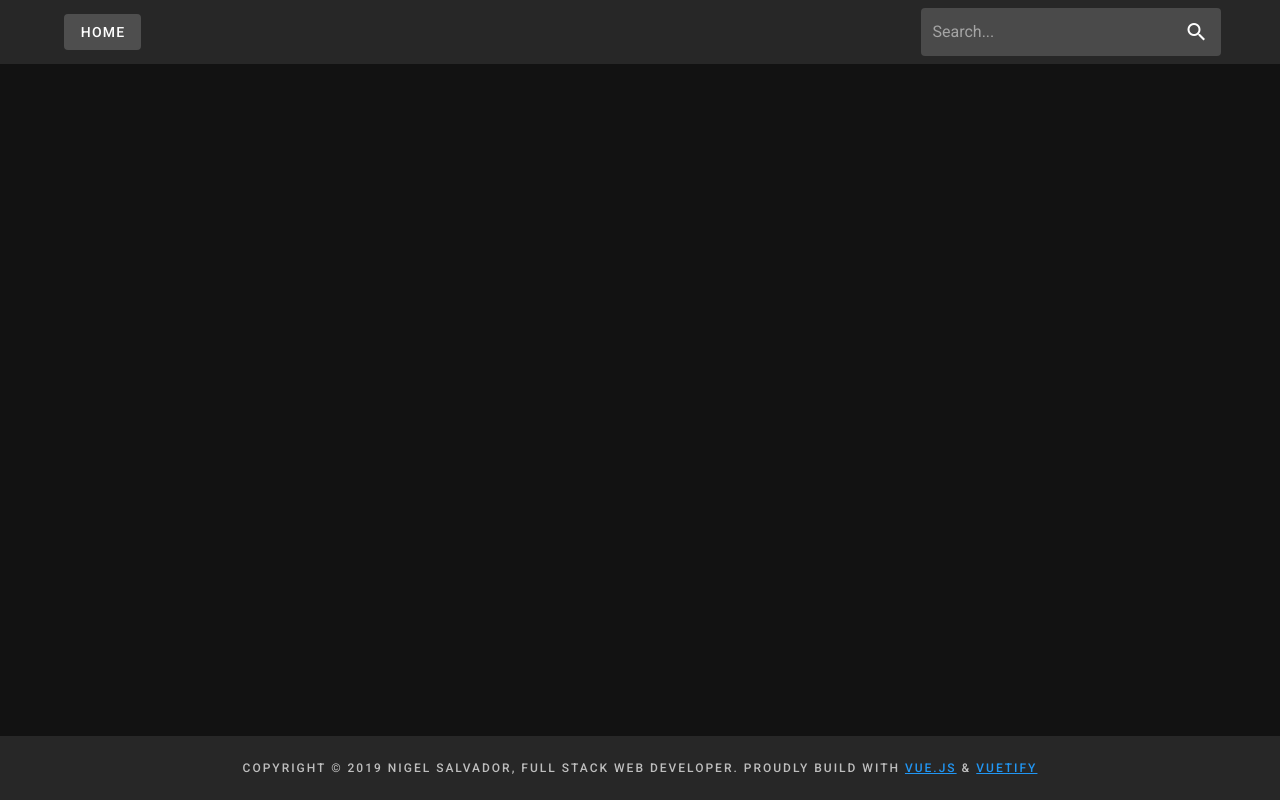
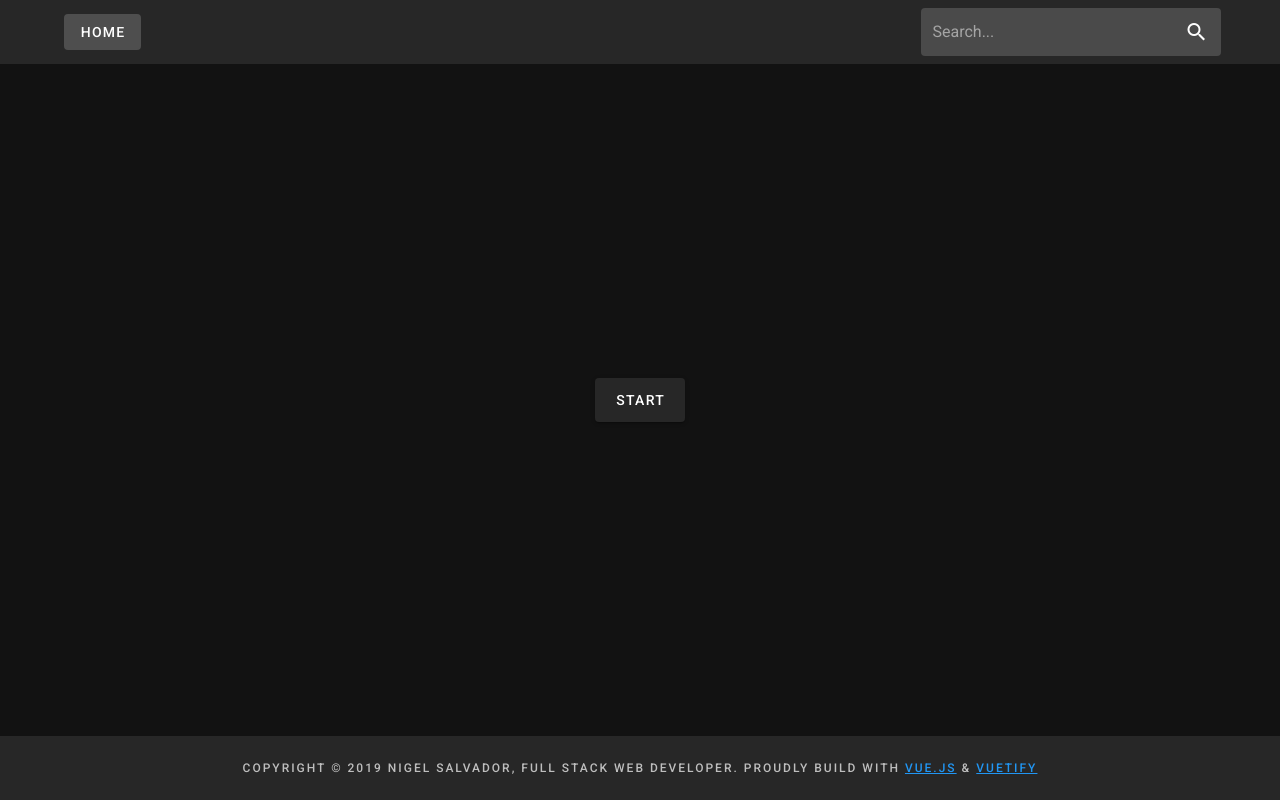
Before and after one commit to nsalvador/vue-tv-ui, a Vue app: page / in a window 1280 px wide. Built offline with nearby package versions, Linux system fonts and the light colour scheme.

Commit message:
Added Start button to Home page

```diff
--- a/src/components/Progress.vue
+++ b/src/components/Progress.vue
@@ -1,9 +1,5 @@
 <template>
-  <v-container>
-    <v-row>
-      <v-col>
-        <v-progress-circular :value="80" :size="50" indeterminate></v-progress-circular>
-      </v-col>
-    </v-row>
+  <v-container class="d-flex justify-center" style="height: 100%">
+    <v-progress-circular :value="80" :size="50" indeterminate></v-progress-circular>
   </v-container>
 </template>
--- a/src/pages/Home.vue
+++ b/src/pages/Home.vue
@@ -1,5 +1,7 @@
 <template>
-  <div></div>
+  <v-container fill-height class="justify-center">
+    <v-btn large>Start</v-btn>
+  </v-container>
 </template>
 
 <script>
```
